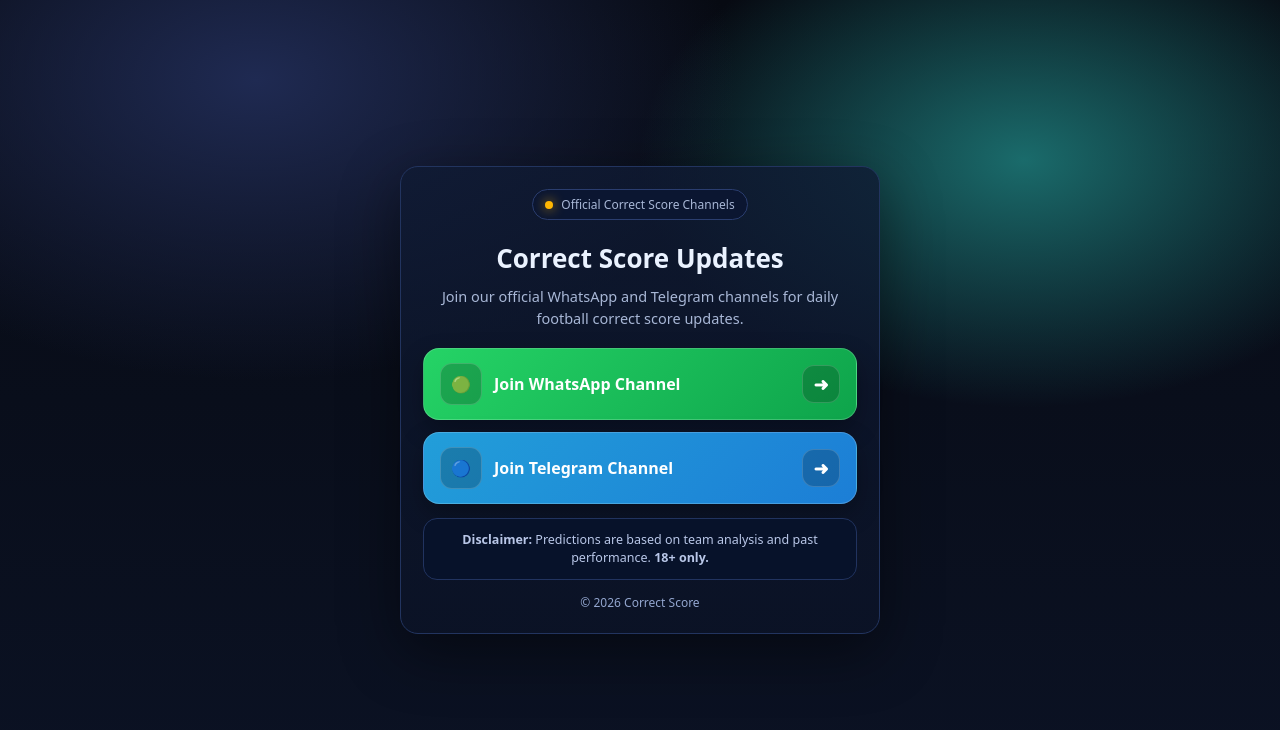
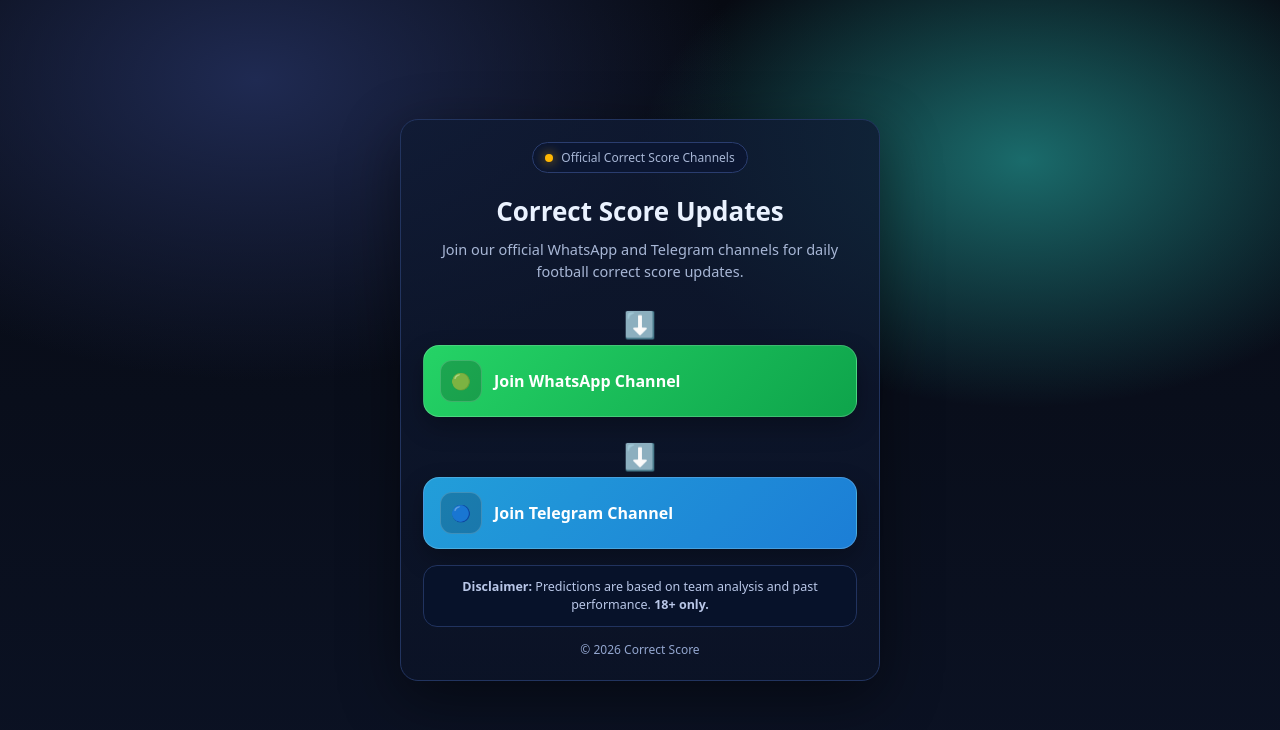
Before and after one commit to BlacksHorse/correct-score, a plain HTML site: page index.html in a window 1280 px wide. Drawn offline with Linux system fonts and the light colour scheme.

Commit message:
Enhance layout with animations and structure
Added animations for buttons and improved layout.

```diff
--- a/index.html
+++ b/index.html
@@ -72,6 +72,18 @@
     h1{margin:8px 0 10px;font-size:26px}
     p{margin:0 0 18px;color:var(--muted);font-size:14.5px;line-height:1.5}
 
+    /* BOUNCING ARROW ABOVE BUTTON */
+    .arrow-down{
+      font-size:26px;
+      margin:6px 0 8px;
+      animation:bounce 1.2s infinite;
+    }
+
+    @keyframes bounce{
+      0%,100%{transform:translateY(0)}
+      50%{transform:translateY(8px)}
+    }
+
     .btn{
       display:flex;
       align-items:center;
@@ -81,7 +93,7 @@
       text-decoration:none;
       color:#fff;
       font-weight:800;
-      margin-bottom:12px;
+      margin-bottom:16px;
       border:1px solid rgba(255,255,255,.18);
       box-shadow:0 10px 25px rgba(0,0,0,.28);
       transition:.15s transform,.15s filter;
@@ -96,14 +108,6 @@
       display:grid;place-items:center;
       background:rgba(0,0,0,.2);
       border:1px solid rgba(255,255,255,.16);
-    }
-    .arrow{
-      width:38px;height:38px;
-      border-radius:12px;
-      display:grid;place-items:center;
-      background:rgba(0,0,0,.2);
-      border:1px solid rgba(255,255,255,.16);
-      font-size:18px;
     }
 
     .whatsapp{background:linear-gradient(135deg,var(--wa1),var(--wa2))}
@@ -139,22 +143,22 @@
       <h1>Correct Score Updates</h1>
       <p>Join our official WhatsApp and Telegram channels for daily football correct score updates.</p>
 
-      <!-- WHATSAPP FIRST -->
+      <!-- WHATSAPP -->
+      <div class="arrow-down">⬇️</div>
       <a class="btn whatsapp" href="https://whatsapp.com/channel/0029VbB1wSD65yD9CsdqiH2V" target="_blank" rel="noopener">
         <div class="left">
           <div class="icon">🟢</div>
           <span>Join WhatsApp Channel</span>
         </div>
-        <div class="arrow">➜</div>
       </a>
 
-      <!-- TELEGRAM SECOND (FIXED LINK WITH +) -->
+      <!-- TELEGRAM -->
+      <div class="arrow-down">⬇️</div>
       <a class="btn telegram" href="https://t.me/+iBcg9kVZI6M4ZjNk" target="_blank" rel="noopener">
         <div class="left">
           <div class="icon">🔵</div>
           <span>Join Telegram Channel</span>
         </div>
-        <div class="arrow">➜</div>
       </a>
 
       <div class="note">
```
